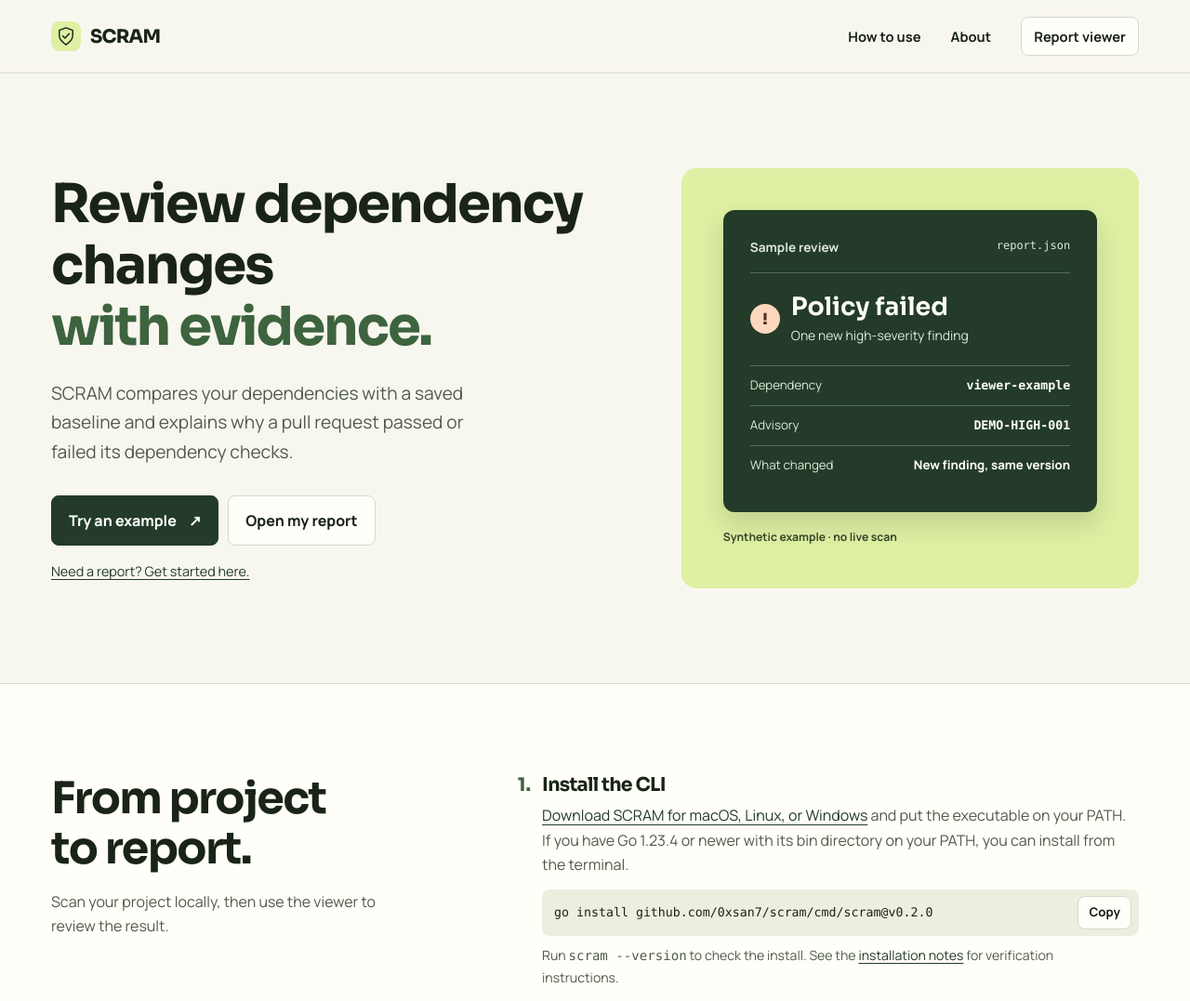
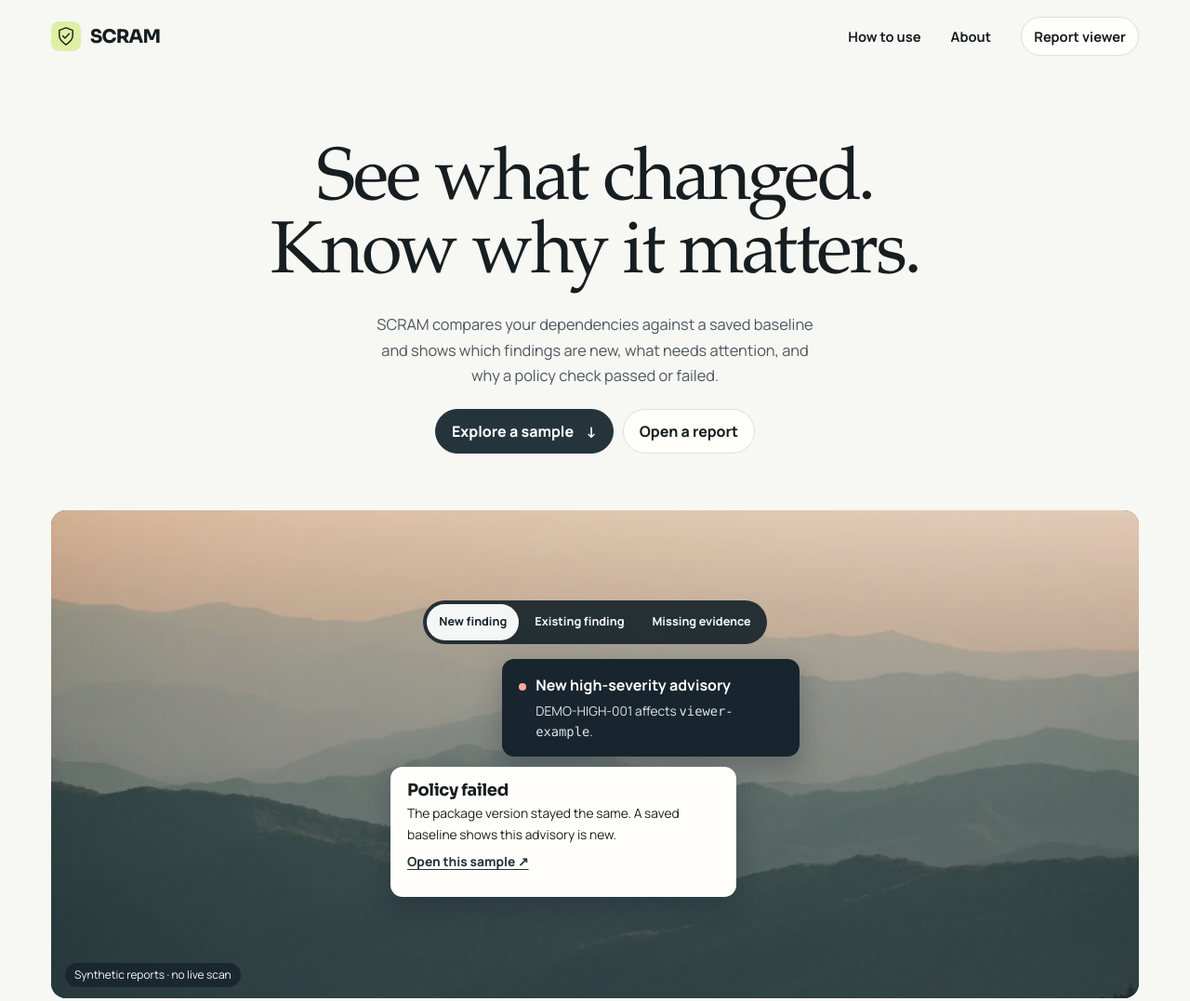
Before and after one commit to 0xsan7/SCRAM, a plain HTML site: page web/index.html in a window 1280 px wide. Shown: the top 1077 px of the page at 93% size. Drawn offline with Linux system fonts and the light colour scheme.

Commit message:
Adapt Cairn landing design for SCRAM dependency reviews

```diff
--- a/scripts/build-viewer.mjs
+++ b/scripts/build-viewer.mjs
@@ -6,7 +6,7 @@ const root = fileURLToPath(new URL('../', import.meta.url));
 const output = join(root, 'dist/viewer');
 await rm(output, { recursive: true, force: true });
 await mkdir(output, { recursive: true });
-for (const file of ['index.html', 'viewer.html', '404.html', '_headers', 'styles.css', 'site.mjs', 'app.mjs', 'report.mjs']) await cp(join(root, 'web', file), join(output, file));
+for (const file of ['index.html', 'viewer.html', '404.html', '_headers', 'styles.css', 'landing.css', 'site.mjs', 'app.mjs', 'report.mjs']) await cp(join(root, 'web', file), join(output, file));
 await cp(join(root, 'web/assets'), join(output, 'assets'), { recursive: true });
 await cp(join(root, 'examples/report-viewer/fixtures'), join(output, 'fixtures'), { recursive: true });
 const html = await readFile(join(output, 'viewer.html'), 'utf8');
--- a/web/index.html
+++ b/web/index.html
@@ -7,9 +7,10 @@
   <title>SCRAM — Dependency review</title>
   <link rel="icon" href="assets/favicon.svg" type="image/svg+xml">
   <link rel="stylesheet" href="styles.css">
+  <link rel="stylesheet" href="landing.css">
   <script type="module" src="site.mjs"></script>
 </head>
-<body>
+<body class="landing">
   <a class="skip-link" href="#main">Skip to content</a>
   <header class="site-header">
     <div class="shell masthead">
@@ -22,27 +23,40 @@
     </div>
   </header>
   <main id="main" tabindex="-1">
-    <section class="shell hero" aria-labelledby="hero-title">
-      <div class="hero-copy">
-        <h1 id="hero-title">Review dependency changes <em>with evidence.</em></h1>
-        <p>SCRAM compares your dependencies with a saved baseline and explains why a pull request passed or failed its dependency checks.</p>
+    <section class="hero" aria-labelledby="hero-title">
+      <div class="shell hero-copy">
+        <h1 id="hero-title">See what changed.<br>Know why it matters.</h1>
+        <p>SCRAM compares your dependencies against a saved baseline and shows which findings are new, what needs attention, and why a policy check passed or failed.</p>
         <div class="button-row">
-          <a class="button primary" href="viewer.html#example">Try an example <span aria-hidden="true">↗</span></a>
-          <a class="button secondary" href="viewer.html">Open my report</a>
+          <a class="button primary" href="#sample">Explore a sample <span aria-hidden="true">↓</span></a>
+          <a class="button secondary" href="viewer.html">Open a report</a>
         </div>
-        <p class="hero-note"><a href="#guide">Need a report? Get started here.</a></p>
       </div>
-      <figure class="hero-figure">
-        <div class="sample-sheet">
-          <div class="sheet-top"><span>Sample review</span><span class="sample-file">report.json</span></div>
-          <div class="sheet-result"><span class="result-icon" aria-hidden="true">!</span><div><strong>Policy failed</strong><p>One new high-severity finding</p></div></div>
-          <dl>
-            <div><dt>Dependency</dt><dd><code>viewer-example</code></dd></div>
-            <div><dt>Advisory</dt><dd><code>DEMO-HIGH-001</code></dd></div>
-            <div><dt>What changed</dt><dd>New finding, same version</dd></div>
-          </dl>
+
+      <figure class="shell hero-figure" id="sample" aria-label="Sample dependency reviews">
+        <img class="vista" src="assets/landscape-dawn.webp" alt="" width="1680" height="900" fetchpriority="high">
+        <div class="sample-stack">
+          <div class="sample-switcher" role="group" aria-label="Sample scenarios" hidden>
+            <button type="button" data-scenario="new-finding" aria-pressed="true">New finding</button>
+            <button type="button" data-scenario="existing-finding" aria-pressed="false">Existing finding</button>
+            <button type="button" data-scenario="missing-evidence" aria-pressed="false">Missing evidence</button>
+          </div>
+          <div class="sample-trail" aria-live="polite">
+            <section class="sample-story" id="new-finding" aria-label="New finding">
+              <div class="trail-event"><span class="trail-dot high"></span><div><strong>New high-severity advisory</strong><p>DEMO-HIGH-001 affects <code>viewer-example</code>.</p></div></div>
+              <div class="trail-result"><h2>Policy failed</h2><p>The package version stayed the same. A saved baseline shows this advisory is new.</p><a href="viewer.html#example">Open this sample <span aria-hidden="true">↗</span></a></div>
+            </section>
+            <section class="sample-story" id="existing-finding" aria-label="Existing finding" hidden>
+              <div class="trail-event"><span class="trail-dot checked"></span><div><strong>Finding already in the baseline</strong><p>No new advisories appeared in this comparison.</p></div></div>
+              <div class="trail-result"><h2>Policy passed</h2><p>The configured gate checks new findings. The existing advisory still needs attention.</p><a href="viewer.html#existing">Open this sample <span aria-hidden="true">↗</span></a></div>
+            </section>
+            <section class="sample-story" id="missing-evidence" aria-label="Missing evidence" hidden>
+              <div class="trail-event"><span class="trail-dot unknown"></span><div><strong>Advisory data unavailable</strong><p>The report contains zero confirmed findings.</p></div></div>
+              <div class="trail-result"><h2>Scan incomplete</h2><p>SCRAM refused to pass because it couldn’t collect enough evidence.</p><a href="viewer.html#incomplete">Open this sample <span aria-hidden="true">↗</span></a></div>
+            </section>
+          </div>
         </div>
-        <figcaption>Synthetic example · no live scan</figcaption>
+        <figcaption>Synthetic reports · no live scan</figcaption>
       </figure>
     </section>
 
@@ -89,6 +103,15 @@
         <p>The viewer reads files in your browser. It needs no account and sends no report to a server.</p>
       </div>
     </section>
+
+    <section class="shell closing" aria-labelledby="closing-title">
+      <img class="vista" src="assets/landscape-night.webp" alt="" width="1440" height="720" loading="lazy">
+      <div class="closing-content">
+        <h2 id="closing-title">Have a report ready?</h2>
+        <p>Open your scan results and review the policy, warnings, and dependency changes in your browser.</p>
+        <a class="button" href="viewer.html">Open the report viewer <span aria-hidden="true">↗</span></a>
+      </div>
+    </section>
   </main>
   <footer class="site-footer">
     <div class="shell footer-inner">
--- /dev/null
+++ b/web/landing.css
@@ -0,0 +1,102 @@
+.landing {
+  --paper: #f7f7f4;
+  --white: #fffefa;
+  --ink: #171e21;
+  --muted: #4b575d;
+  --line: #dce0dd;
+  --forest: #25343b;
+  --lime: #deebdb;
+  --wash: #edf0ee;
+  --headline: 'Iowan Old Style', 'Palatino Linotype', 'Book Antiqua', Georgia, serif;
+}
+.landing .site-header { border-bottom: 0; }
+.landing .nav-action, .landing .button { border-radius: 999px; }
+.landing .button.primary:hover { background: #3b4c55; }
+.hero { padding: clamp(34px, 6.2vw, 92px) 0 clamp(43px, 6vw, 90px); }
+.hero-copy { text-align: center; }
+.hero h1, .landing h2 { font-family: var(--headline); font-weight: 400; letter-spacing: -.035em; }
+.hero h1 { font-size: clamp(2.6rem, 6.2vw, 5.65rem); line-height: .99; }
+.hero-copy > p {
+  margin: 22px auto 0;
+  font-size: clamp(.98rem, 1.28vw, 1.14rem);
+  color: var(--muted);
+  max-width: 49ch;
+}
+.hero .button-row { justify-content: center; margin-top: 22px; }
+.hero .button { padding: 10px 17px; }
+.hero-figure, .closing {
+  position: relative;
+  isolation: isolate;
+  display: grid;
+  place-items: center;
+  overflow: hidden;
+  border-radius: 16px;
+  background: #344851;
+}
+.hero-figure { min-height: clamp(400px, 41vw, 585px); margin-top: clamp(32px, 4.8vw, 64px); padding: 36px 16px 48px; }
+.vista { position: absolute; inset: 0; width: 100%; height: 100%; object-fit: cover; z-index: -2; }
+.hero-figure::before, .closing::before {
+  content: '';
+  position: absolute;
+  inset: 0;
+  background: linear-gradient(180deg, #16242b20, #15232c73);
+  z-index: -1;
+}
+.hero-figure figcaption {
+  position: absolute;
+  bottom: 12px;
+  left: 15px;
+  background: #18262dec;
+  color: #f6f8f9;
+  font-size: .75rem;
+  padding: 3px 10px;
+  border-radius: 999px;
+}
+.sample-stack { width: min(100%, 440px); }
+.sample-switcher { display: flex; flex-wrap: wrap; justify-content: center; gap: 4px; width: fit-content; margin: 0 auto 16px; padding: 4px; border-radius: 999px; background: #18252ceb; }
+.sample-switcher button {
+  min-height: 39px;
+  padding: 6px 12px;
+  font-size: .79rem;
+  border: 1px solid transparent;
+  border-radius: 999px;
+  background: transparent;
+  color: #f2f5f6;
+}
+.sample-switcher button[aria-pressed="true"], .sample-switcher button:not(:disabled):hover { background: #f5f7f7; color: #19272f; }
+.sample-switcher button:focus-visible { outline-color: white; outline-offset: 0; }
+.sample-story { display: grid; gap: 11px; }
+.trail-event, .trail-result { padding: 15px 18px; border-radius: 13px; box-shadow: 0 12px 30px #0e182f49; }
+.trail-event { display: flex; align-items: baseline; gap: 10px; justify-self: end; max-width: 96%; background: #18252e; color: #fff; }
+.trail-event p, .trail-result p { margin-top: 3px; font-size: .86rem; }
+.trail-event p { color: #e1e7ec; }
+.trail-dot { flex: 0 0 8px; height: 8px; border-radius: 50%; }
+.trail-dot.high { background: #ffab95; }
+.trail-dot.checked { background: #9ee3b6; }
+.trail-dot.unknown { background: #ffd18e; }
+.trail-result { width: min(100%, 372px); background: #fffefa; }
+.landing .trail-result h2 { font-family: var(--display); font-size: 1.12rem; font-weight: 720; letter-spacing: -.02em; }
+.trail-result a { display: inline-block; margin-top: 7px; min-height: 34px; font-size: .86rem; font-weight: 760; }
+.landing .section-intro h2, .landing .about h2, .closing h2 { font-size: clamp(2.4rem, 4.3vw, 4.3rem); line-height: 1; }
+.landing .guide-layout { grid-template-columns: minmax(0, .92fr) minmax(0, 1.25fr); }
+.closing { min-height: clamp(290px, 36vw, 450px); text-align: center; margin-bottom: clamp(42px, 7vw, 100px); padding: 32px 21px; color: #fff; }
+.closing::before { background: #101d2b9e; }
+.closing h2 { color: white; }
+.closing p { margin: 14px auto 17px; max-width: 41ch; }
+.closing .button { border-color: white; background: white; }
+.closing .button:hover { background: #edf2f4; }
+.closing .button:focus-visible { outline-color: #fff; }
+@media (prefers-reduced-motion: no-preference) {
+  .hero-copy { animation: reveal .68s cubic-bezier(.2, .75, .32, 1) both; }
+  @keyframes reveal {
+    from { transform: translateY(12px); opacity: .74; }
+    to { transform: none; opacity: 1; }
+  }
+}
+@media (max-width: 760px) {
+  .landing .guide-layout { grid-template-columns: minmax(0, 1fr); }
+  .hero-figure { min-height: 380px; }
+}
+@media (max-width: 380px) {
+  .sample-switcher { border-radius: 13px; }
+}
--- a/web/site.mjs
+++ b/web/site.mjs
@@ -18,3 +18,16 @@ for (const button of document.querySelectorAll('[data-copy]')) {
     }
   });
 }
+
+const switcher = document.querySelector('.sample-switcher');
+const scenarios = [...switcher.querySelectorAll('button[data-scenario]')];
+switcher.hidden = false;
+for (const button of scenarios) {
+  button.addEventListener('click', () => {
+    for (const choice of scenarios) {
+      const active = choice === button;
+      choice.setAttribute('aria-pressed', String(active));
+      document.getElementById(choice.dataset.scenario).hidden = !active;
+    }
+  });
+}
--- a/web/styles.css
+++ b/web/styles.css
@@ -69,30 +69,6 @@ button:disabled { cursor: default; opacity: .55; }
 .button:hover, button:not(:disabled):hover, input[type="file"]::file-selector-button:hover { background: var(--wash); border-color: #a3af98; }
 .button.primary { background: var(--forest); color: white; border-color: var(--forest); }
 .button.primary:hover { background: #345437; }
-.hero { display: grid; grid-template-columns: 1.1fr .9fr; align-items: center; gap: clamp(30px, 6vw, 85px); padding-block: clamp(68px, 8vw, 114px); }
-.hero h1 { font-size: clamp(2.55rem, 4.5vw, 4.25rem); font-weight: 720; text-wrap: initial; }
-.hero h1 em { display: block; color: #3d633f; font-style: normal; }
-.hero-copy > p { font-size: clamp(1.04rem, 1.5vw, 1.22rem); color: var(--muted); margin-top: 22px; max-width: 40ch; }
-.hero .button-row { margin-top: 30px; }
-.hero .button { padding: 13px 18px; }
-.hero-copy > .hero-note { font-size: .9rem; margin-top: 16px; }
-.hero-figure {
-  padding: clamp(20px, 3.5vw, 46px);
-  border-radius: 16px;
-  background: var(--lime);
-  min-width: 0;
-}
-.sample-sheet { background: var(--forest); color: var(--white); padding: clamp(18px, 2.4vw, 29px); border-radius: 12px; box-shadow: 0 13px 28px #253d242e; }
-.sheet-top { display: flex; justify-content: space-between; flex-wrap: wrap; gap: 4px 12px; color: #e0e9d9; font-size: .85rem; border-bottom: 1px solid #566e58; padding-bottom: 15px; font-weight: 700; }
-.sample-file { font-family: var(--mono); font-size: .75rem; font-weight: 400; }
-.sheet-result { display: flex; align-items: center; gap: 12px; padding-block: 20px; }
-.sheet-result strong { font: 650 clamp(1.18rem, 2.1vw, 1.7rem)/1.2 var(--display); }
-.sheet-result p { margin-top: 4px; color: #e0e9d9; font-size: .87rem; }
-.result-icon { display: grid; flex: 0 0 32px; height: 32px; place-items: center; border-radius: 50%; background: #ffd7bf; color: #582e27; font: 800 1.05rem var(--display); }
-.sample-sheet dl > div { display: flex; justify-content: space-between; align-items: baseline; flex-wrap: wrap; gap: 1px 12px; padding: 10px 0; border-top: 1px solid #566e58; }
-.sample-sheet dt { color: #e0e9d9; font-size: .83rem; }
-.sample-sheet dd { margin: 0; font-size: .83rem; font-weight: 730; overflow-wrap: anywhere; }
-.hero-figure figcaption { font-size: .76rem; color: #344627; font-weight: 700; margin-top: 17px; }
 .guide { background: var(--white); border-block: 1px solid var(--line); }
 .guide-layout { display: grid; grid-template-columns: minmax(0, .75fr) minmax(0, 1.3fr); gap: clamp(24px, 7vw, 100px); padding-block: clamp(56px, 7.5vw, 102px); }
 .section-intro h2, .about h2 { font-size: clamp(2rem, 3.7vw, 3.35rem); }
@@ -221,10 +197,7 @@ tr.selected { background: var(--wash); }
   .nav-action { padding-inline: 7px; }
   .brand { font-size: 1.06rem; gap: 5px; }
   .brand img { width: 27px; height: 27px; }
-  .hero, .guide-layout, .about, .report-picker { grid-template-columns: minmax(0, 1fr); }
-  .hero { gap: 25px; padding-block: 47px; }
-  .hero-copy > p { margin-top: 15px; }
-  .hero .button-row { margin-top: 20px; }
+  .guide-layout, .about, .report-picker { grid-template-columns: minmax(0, 1fr); }
   .guide-layout, .about { gap: 23px; }
   .footer-inner { flex-wrap: wrap; }
   .reader { padding-top: 25px; }
```
Also changed, not shown: DESIGN.md (+22 -11 lines), PRODUCT.md (+4 -3 lines), scripts/viewer-browser.test.mjs (+7 -0 lines), web/app.mjs (+11 -3 lines), .impeccable/design.json, web/assets/README.md, web/assets/landscape-dawn.webp (added), web/assets/landscape-night.webp (added), 2 other files.
